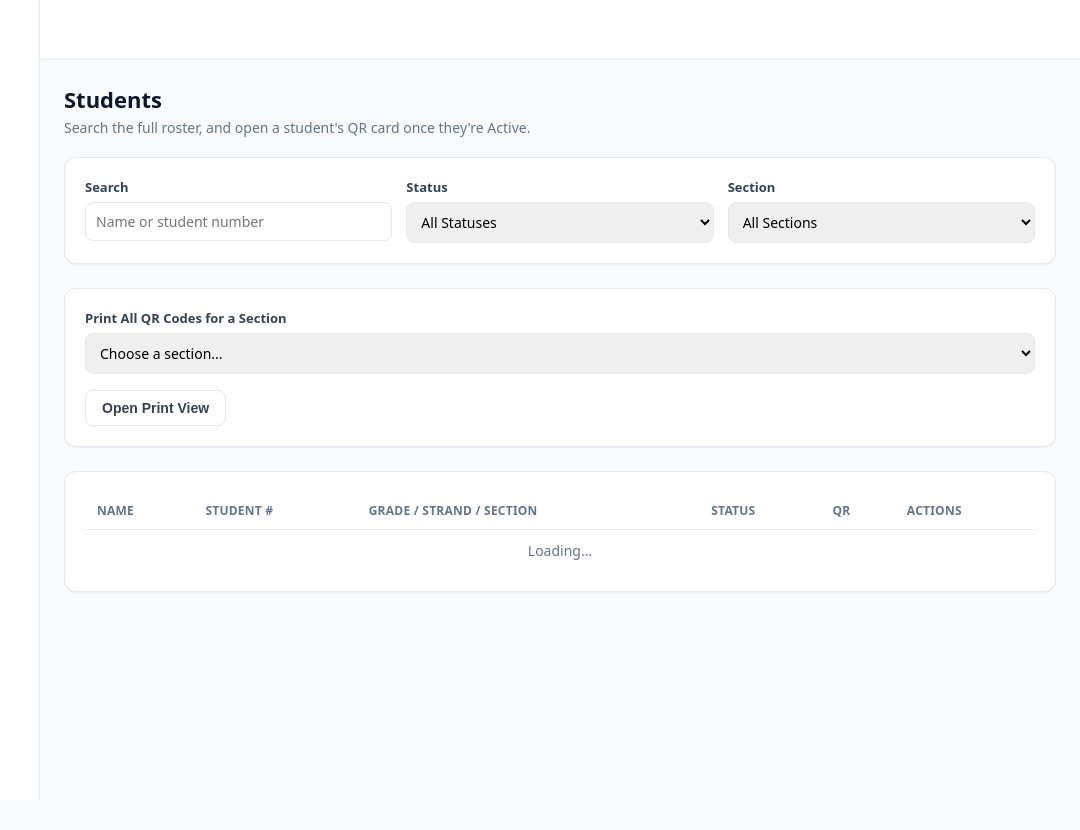
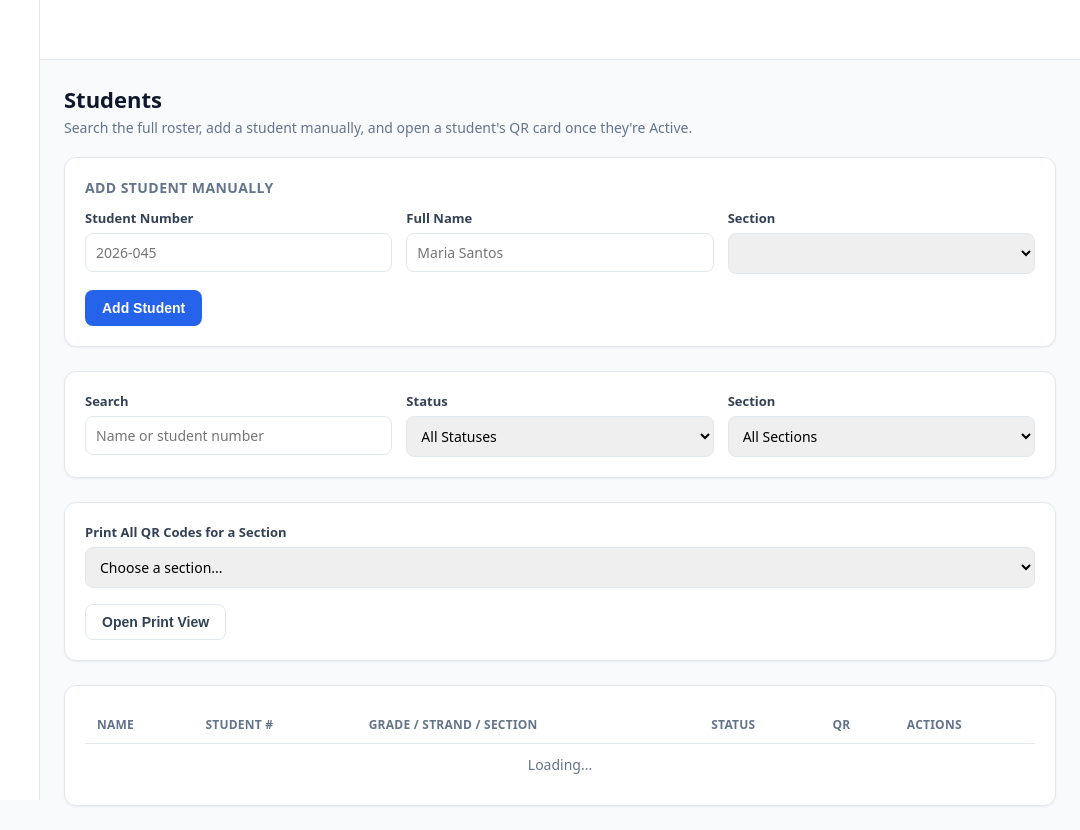
Before and after one commit to fritzhou/attendancesystem, a plain HTML site: page admin/students.html in a window 1280 px wide. Shown: the whole page, without its empty margins (200-1280 px from the left). Before the commit the page ends 800 px from the top, so only its background shows below. Drawn offline with Linux system fonts and the light colour scheme; a script that the page names is missing.

Commit message:
Update students.html

```diff
--- a/admin/students.html
+++ b/admin/students.html
@@ -15,7 +15,31 @@
   <main id="content">
     <div class="page-header">
       <h1>Students</h1>
-      <p class="page-sub">Search the full roster, and open a student's QR card once they're Active.</p>
+      <p class="page-sub">Search the full roster, add a student manually, and open a student's QR card once they're Active.</p>
+    </div>
+
+    <div class="card form-card">
+      <h2 class="section-title" style="margin-top:0;">Add Student Manually</h2>
+      <form id="addStudentForm">
+        <div class="form-grid">
+          <div class="form-field">
+            <label for="addStudentNumber">Student Number</label>
+            <input type="text" id="addStudentNumber" placeholder="2026-045" required>
+          </div>
+          <div class="form-field">
+            <label for="addStudentName">Full Name</label>
+            <input type="text" id="addStudentName" placeholder="Maria Santos" required>
+          </div>
+          <div class="form-field">
+            <label for="addStudentSection">Section</label>
+            <select id="addStudentSection"></select>
+          </div>
+        </div>
+        <div class="form-actions">
+          <button type="submit" class="btn btn-primary" id="addStudentBtn">Add Student</button>
+        </div>
+        <div class="form-error" id="addStudentError"></div>
+      </form>
     </div>
 
     <div class="card form-card">
```
